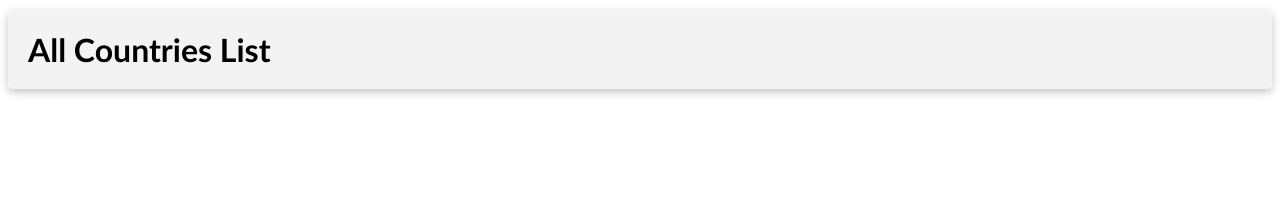
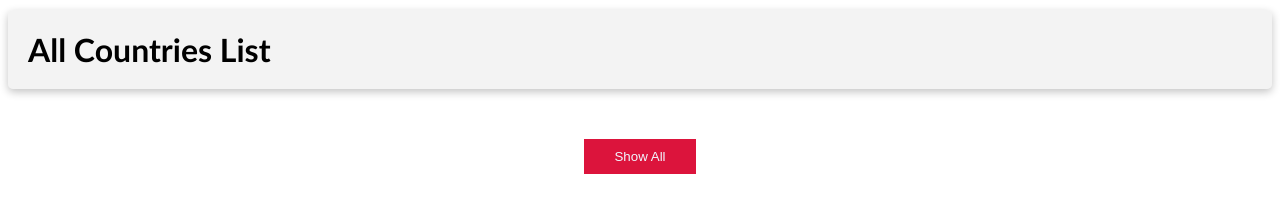
Before and after one commit to AbdurRahman1-Dev/country-list, a plain HTML site: page index.html in a window 1280 px wide. Drawn offline with Linux system fonts and the light colour scheme; no server answers.

Commit message:
show all

```diff
--- a/countries.js
+++ b/countries.js
@@ -1,15 +1,15 @@
 const loadCountries = () =>{
   fetch('https://restcountries.com/v2/all')
       .then(res => res.json())
-      .then(json => display(json))
+      .then(json => display(json.slice(0, 4)))
 }
 
 const display = (data) => {
-
   var divContainer = document.getElementById('country-container')
     data.map(x => {
       let {name, capital, region, population} = x
       let flag = x.flags.png;
+      console.log(x.cioc);
       const countryDiv = document.createElement('div');
       countryDiv.classList.add("countryStyle")
       countryDiv.innerHTML = `
@@ -20,8 +20,13 @@ const display = (data) => {
         <h3>Region: ${region}</h3>
         <h4>Population: ${population}</h4>
       `;
-
       divContainer.appendChild(countryDiv)
     })
 }
+
+const showAll = () => {
+  fetch('https://restcountries.com/v2/all')
+      .then(res => res.json())
+      .then(json => display(json.slice(4)))
+}
 loadCountries()
--- a/index.html
+++ b/index.html
@@ -4,7 +4,7 @@
   <meta charset="UTF-8">
   <meta http-equiv="X-UA-Compatible" content="IE=edge">
   <meta name="viewport" content="width=device-width, initial-scale=1.0">
-  <title>Document</title>
+  <title>Countries List</title>
 
   <style>
     #country-container{
@@ -27,6 +27,14 @@
       font-family: 'Trebuchet MS', 'Lucida Sans Unicode', 'Lucida Grande', 'Lucida Sans', Arial, sans-serif;
 
     }
+    .btn{
+      margin: 0 auto;
+      display: block;
+      padding: 10px 30px;
+      background-color: crimson;
+      color: aliceblue;
+      border: none;
+    }
 
     @media only screen and (max-width: 500px) {
       #country-container{
@@ -39,10 +47,12 @@
 
   <h1 class="text">All Countries List</h1>
 
+
+
   <div id="country-container">
 
   </div>
-
+  <button onclick="showAll()" class="btn">Show All</button>
   <script src="./countries.js"></script>
 </body>
 </html>
```
